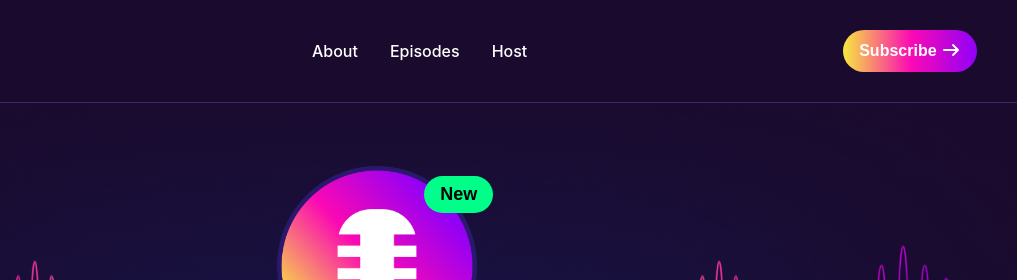
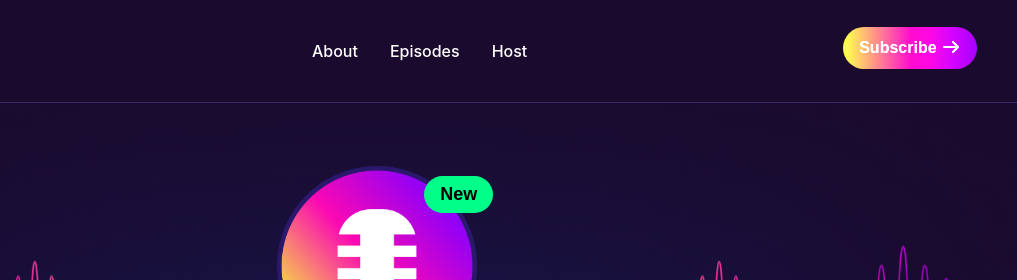
Before and after one commit to sumuAfnan/TechwaveAs2, a plain HTML site: page index.html in a window 1280 px wide. In both pictures the pointer is over the button 1173 px from the left and 51 px from the top of the page. Shown: the top 280 px of the page, 263-1280 px from the left. Drawn offline with Linux system fonts and the light colour scheme.

Commit message:
button hover add

```diff
--- a/css/style.css
+++ b/css/style.css
@@ -34,6 +34,11 @@
     font-weight: 600;
     font-size: 1rem;
    cursor: pointer;
+  transition: transform 0.3s ease, filter 0.3s ease;
+}
+.btn-1:hover{
+    transform: translateY(-3px);
+  filter: brightness(1.15);
 }
 .display-flex{
 display: flex;
@@ -41,7 +46,9 @@ display: flex;
 
 .bg-color{
 background-color: #1A0B2E;
+
 }
+
  /* Header css start here */
  header{
     overflow: auto;
```
